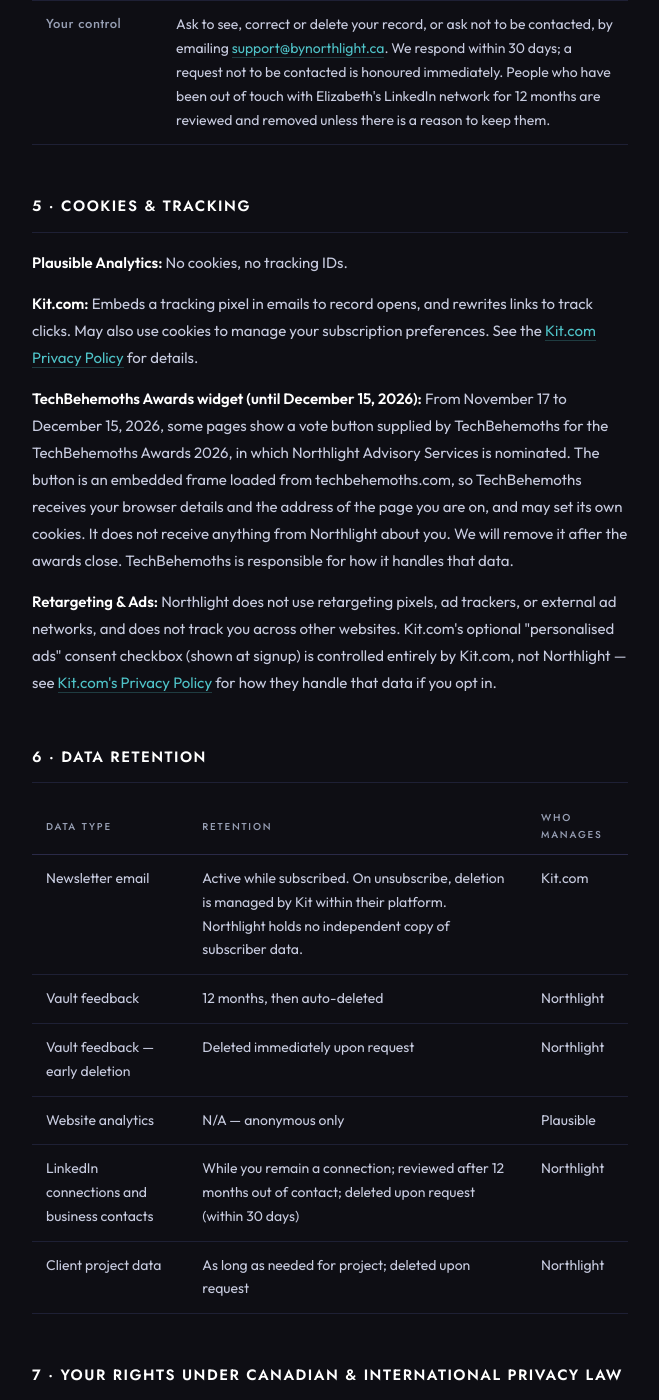
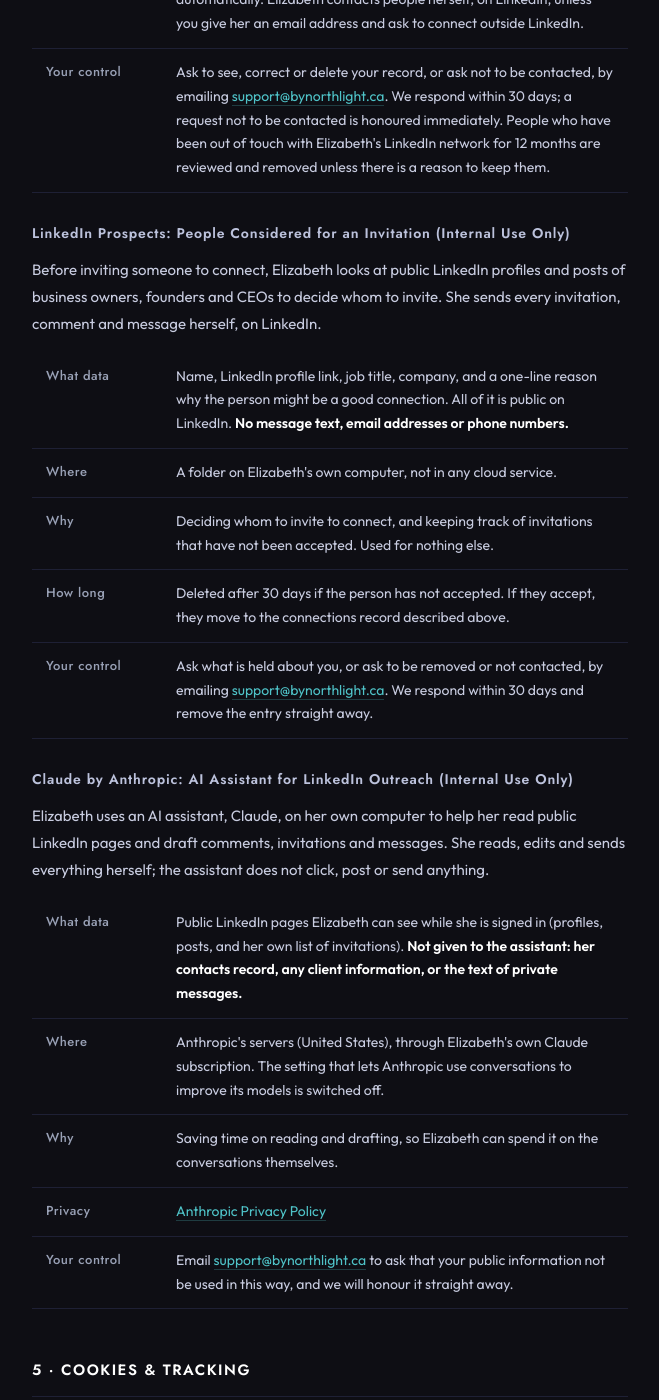
Before and after one commit to elizabethlemoine33-commits/bynorthlight-site, a Jekyll site: the page built from northlight-privacy.html, in a window 1280 px wide and 1400 px high, scrolled down 6528 px. Shown: the whole window, without its empty margins (310-969 px from the left). Built offline with Jekyll 4.4.1, drawn with Linux system fonts in a browser that asks for light colours; a script that is not in the unit is left out; some of the changed text lies outside the part shown.

Commit message:
Privacy policy: LinkedIn prospects, post topics in notes, Claude (Anthropic) as AI assistant, retention and lawful-basis rows (#93)
Co-authored-by: Claude Sonnet 5.5 <noreply@anthropic.com>

```diff
--- a/northlight-privacy.html
+++ b/northlight-privacy.html
@@ -210,7 +210,7 @@ head_extra: |
 <main id="main-content">
 
   <h1 class="page-title">Northlight Privacy Policy</h1>
-  <p class="page-meta">Effective Date: May 21, 2026 &nbsp;·&nbsp; Last Updated: November 17, 2026</p>
+  <p class="page-meta">Effective Date: May 21, 2026 &nbsp;·&nbsp; Last Updated: November 18, 2026</p>
   <div class="aurora-line" role="presentation"></div>
 
   <!-- 1. WHO WE ARE -->
@@ -389,10 +389,34 @@ head_extra: |
     <p>Elizabeth keeps a private record of her own LinkedIn connections and of business contacts she adds by hand (for example people met at events), so she can keep track of conversations and follow up. People in this record chose to connect with her on LinkedIn, or gave her their details themselves.</p>
     <table class="data-table">
       <tbody>
-        <tr><td>What data</td><td>Name, employer, job title, the date you connected, the kind of relationship, short business notes, and the dates and direction of conversations (who wrote last). <strong>The text of messages is not stored, and neither are email addresses or phone numbers.</strong></td></tr>
+        <tr><td>What data</td><td>Name, employer, job title, the date you connected, the kind of relationship, short business notes, and the dates and direction of conversations (who wrote last). After you connect, a note may include up to three topics from your recent public LinkedIn posts, or a link to one of them. <strong>The text of messages and of your posts is not stored, and neither are email addresses or phone numbers.</strong></td></tr>
         <tr><td>Where</td><td>One file on Elizabeth's own computer, not in any cloud service. Backups are encrypted.</td></tr>
         <tr><td>Why</td><td>Keeping track of business relationships and follow-ups. Nothing is sent automatically. Elizabeth contacts people herself, on LinkedIn, unless you give her an email address and ask to connect outside LinkedIn.</td></tr>
         <tr><td>Your control</td><td>Ask to see, correct or delete your record, or ask not to be contacted, by emailing <a href="mailto:support@bynorthlight.ca">support@bynorthlight.ca</a>. We respond within 30 days; a request not to be contacted is honoured immediately. People who have been out of touch with Elizabeth's LinkedIn network for 12 months are reviewed and removed unless there is a reason to keep them.</td></tr>
+      </tbody>
+    </table>
+
+    <h3>LinkedIn Prospects: People Considered for an Invitation (Internal Use Only)</h3>
+    <p>Before inviting someone to connect, Elizabeth looks at public LinkedIn profiles and posts of business owners, founders and CEOs to decide whom to invite. She sends every invitation, comment and message herself, on LinkedIn.</p>
+    <table class="data-table">
+      <tbody>
+        <tr><td>What data</td><td>Name, LinkedIn profile link, job title, company, and a one-line reason why the person might be a good connection. All of it is public on LinkedIn. <strong>No message text, email addresses or phone numbers.</strong></td></tr>
+        <tr><td>Where</td><td>A folder on Elizabeth's own computer, not in any cloud service.</td></tr>
+        <tr><td>Why</td><td>Deciding whom to invite to connect, and keeping track of invitations that have not been accepted. Used for nothing else.</td></tr>
+        <tr><td>How long</td><td>Deleted after 30 days if the person has not accepted. If they accept, they move to the connections record described above.</td></tr>
+        <tr><td>Your control</td><td>Ask what is held about you, or ask to be removed or not contacted, by emailing <a href="mailto:support@bynorthlight.ca">support@bynorthlight.ca</a>. We respond within 30 days and remove the entry straight away.</td></tr>
+      </tbody>
+    </table>
+
+    <h3>Claude by Anthropic: AI Assistant for LinkedIn Outreach (Internal Use Only)</h3>
+    <p>Elizabeth uses an AI assistant, Claude, on her own computer to help her read public LinkedIn pages and draft comments, invitations and messages. She reads, edits and sends everything herself; the assistant does not click, post or send anything.</p>
+    <table class="data-table">
+      <tbody>
+        <tr><td>What data</td><td>Public LinkedIn pages Elizabeth can see while she is signed in (profiles, posts, and her own list of invitations). <strong>Not given to the assistant: her contacts record, any client information, or the text of private messages.</strong></td></tr>
+        <tr><td>Where</td><td>Anthropic's servers (United States), through Elizabeth's own Claude subscription. The setting that lets Anthropic use conversations to improve its models is switched off.</td></tr>
+        <tr><td>Why</td><td>Saving time on reading and drafting, so Elizabeth can spend it on the conversations themselves.</td></tr>
+        <tr><td>Privacy</td><td><a href="https://www.anthropic.com/legal/privacy">Anthropic Privacy Policy</a></td></tr>
+        <tr><td>Your control</td><td>Email <a href="mailto:support@bynorthlight.ca">support@bynorthlight.ca</a> to ask that your public information not be used in this way, and we will honour it straight away.</td></tr>
       </tbody>
     </table>
   </section>
@@ -444,6 +468,11 @@ head_extra: |
           <td>Northlight</td>
         </tr>
         <tr>
+          <td>LinkedIn prospects (considered for an invitation, not yet connected)</td>
+          <td>Deleted after 30 days if the person has not accepted; deleted straight away upon request</td>
+          <td>Northlight</td>
+        </tr>
+        <tr>
           <td>Client project data</td>
           <td>As long as needed for project; deleted upon request</td>
           <td>Northlight</td>
@@ -488,6 +517,7 @@ head_extra: |
         <tr><td>Name, email (Aurora Brief)</td><td>Sending the newsletter</td><td>Consent</td></tr>
         <tr><td>Email engagement (opens/clicks)</td><td>Understanding what content resonates</td><td>Legitimate interest</td></tr>
         <tr><td>LinkedIn connections and business contacts</td><td>Keeping track of business relationships</td><td>Consent (you chose to connect)</td></tr>
+        <tr><td>LinkedIn prospects (not yet connected)</td><td>Deciding whom to invite to connect on LinkedIn</td><td>Legitimate interest (public business information, internal use only, removed on request)</td></tr>
         <tr><td>Client contact/project data</td><td>Delivering contracted services</td><td>Contract</td></tr>
         <tr><td>Financial/invoicing records</td><td>Tax and legal compliance</td><td>Legal obligation</td></tr>
       </tbody>
```
